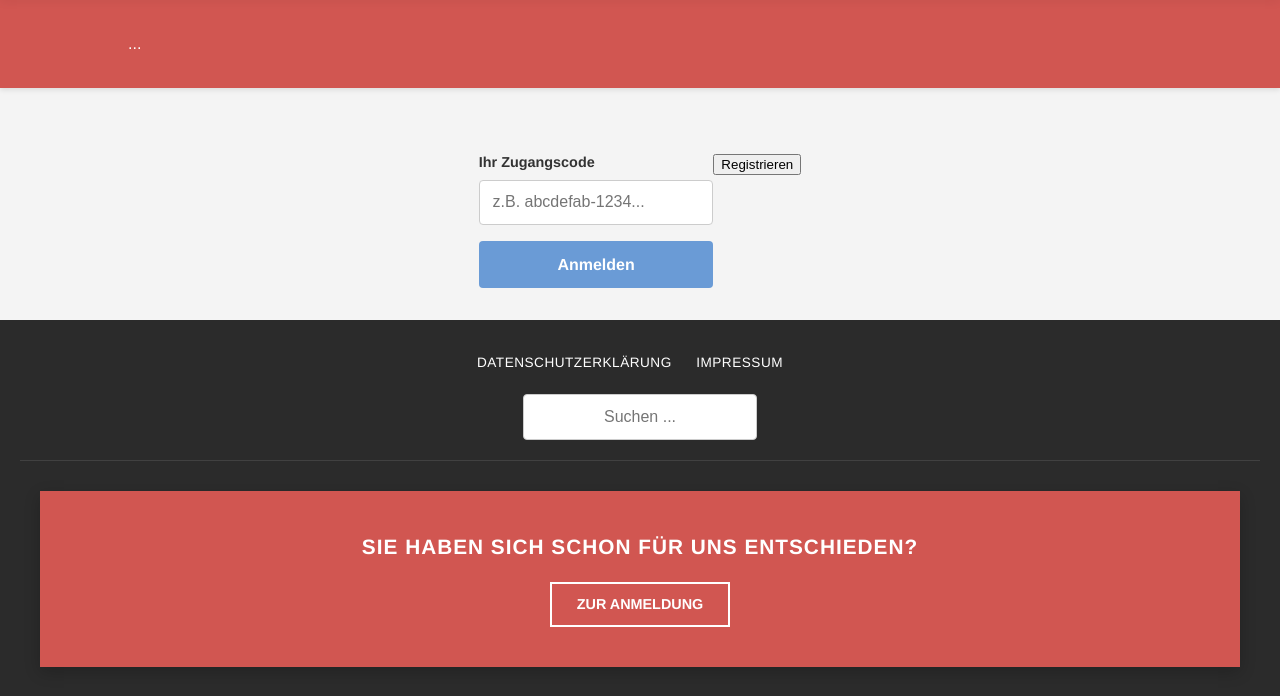
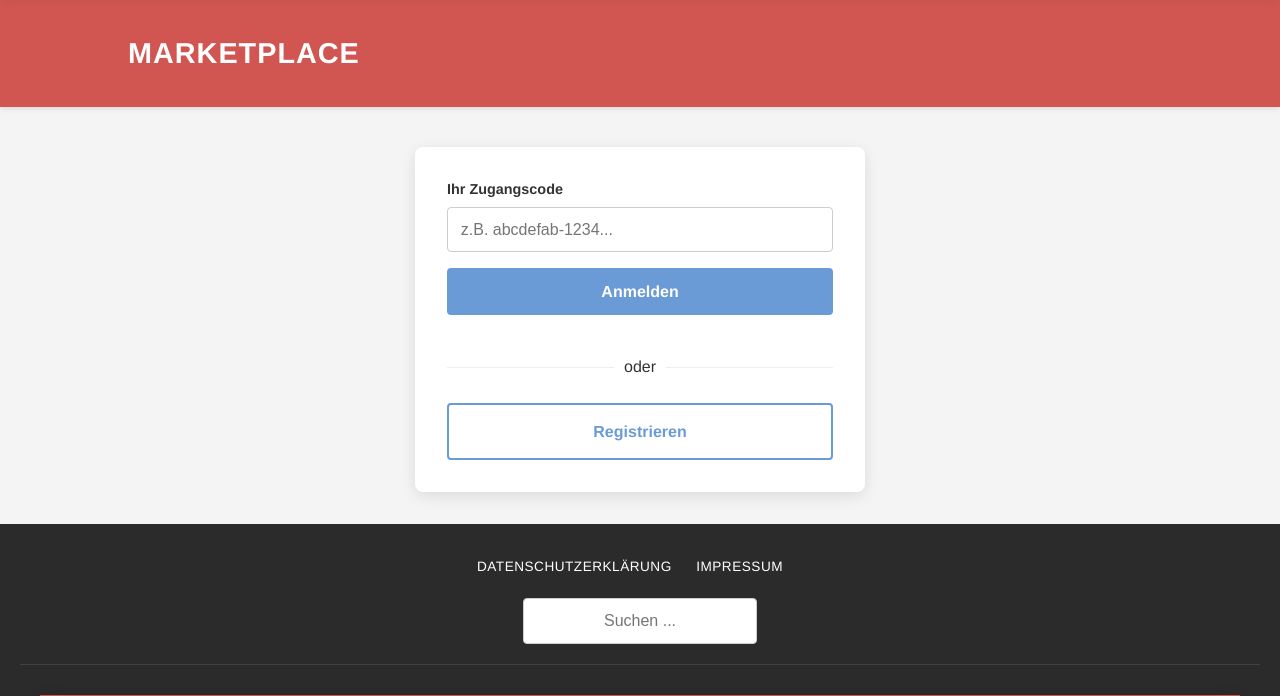
Before and after one commit to FIA-GSO/osp-code-repository-gruppe-4-1, a Flask app: page /login in a window 1280 px wide. Shown: the part 143-839 px from the top of the page. Run offline with Flask 3, Linux system fonts and the light colour scheme.

Commit message:
fix: fixing small bugs created by merge conflicts (#8)
* fix: fixing small bugs created by merge conflicts

* fix: nailpolish

```diff
--- a/app.py
+++ b/app.py
@@ -16,7 +16,7 @@ app = Flask(__name__)
 app.secret_key = 'de5f8d879a742af4533d19af9c5f52f34a4f15e385e96c23227a0e6a67afd40c'
 
 login_manager = LoginManager()
-login_manager.login_view = 'login'
+login_manager.login_view = 'login_page'
 login_manager.init_app(app)
 
 
--- a/static/css/marketplaceLandingpage.css
+++ b/static/css/marketplace.css
@@ -25,6 +25,7 @@ body {
   font-weight: 700;
   margin-bottom: 0.5rem;
   letter-spacing: 1px;
+  text-transform: uppercase;
 }
 
 .subHeadline {
--- a/templates/baseLayout.html
+++ b/templates/baseLayout.html
@@ -7,7 +7,7 @@
     <title>{% block title %}Georg-Simon-Ohm-Berufskolleg Köln{% endblock %}</title>
     <link rel="stylesheet" href="https://cdnjs.cloudflare.com/ajax/libs/font-awesome/6.4.0/css/all.min.css">
     <link rel="stylesheet" href="{{ url_for('static', filename='css/baseStyle.css') }}">
-    <link rel="stylesheet" href="{{ url_for('static', filename='css/marketplaceLandingpage.css') }}">
+    <link rel="stylesheet" href="{{ url_for('static', filename='css/marketplace.css') }}">
     <link rel="icon" type="image/x-icon" href="https://www.gso-koeln.de/wp-content/uploads/2019/10/ICON-GSO_URL.png">
 </head>
 <body>
--- a/templates/login_form.html
+++ b/templates/login_form.html
@@ -1,8 +1,10 @@
-{% extends "marketplaceLandingpage.html" %}
+{% extends "marketplace.html" %}
 
 {% block title %}Georg-Simon-Ohm-Berufskolleg Köln – Marketplace: Anmeldung{% endblock %}
 
 {% block sub_content %}
+
+<div class="loginCard">
 
     <form action="/login" method="POST" class="loginForm">
         <div class="formGroup">
@@ -12,7 +14,11 @@
 
         <input type="submit" value="Anmelden" class="btn btn-primary" />
     </form>
-<br>
-<a href="/register"><button>Registrieren</button></a>
+
+    <div class="separator"><span>oder</span></div>
+
+    <a href="/register" class="btn btn-secondary">Registrieren</a>
+
+</div>
 
 {% endblock %}
--- a/templates/marketplaceLandingpage.html
+++ b/templates/marketplace.html
@@ -3,7 +3,7 @@
 {% block title %}Georg-Simon-Ohm-Berufskolleg Köln - Marketplace{% endblock %}
 
 {% block content %}
-  <div class="headlineBox">...</div>
+  <div class="headlineBox headline">Marketplace</div>
 
   <div class="mainContainer">
      {% block sub_content %}
--- a/templates/registration_form.html
+++ b/templates/registration_form.html
@@ -1,4 +1,4 @@
-{% extends "marketplaceLandingpage.html" %}
+{% extends "marketplace.html" %}
 
 {% block title %}Registrierung – GSO Marketplace{% endblock %}
 
@@ -59,7 +59,7 @@
         <input type="submit" value="Jetzt Registrieren" class="btn btn-primary" />
 
         <div class="separator">
-             <a href="/" style="text-decoration: none; color: #999; font-size: 0.9rem;">Zurück zum Login</a>
+             <a href="/login" style="text-decoration: none; color: #999; font-size: 0.9rem;">Zurück zum Login</a>
         </div>
 
     </form>
```
Lines whose indentation alone changed are shown as unchanged.
